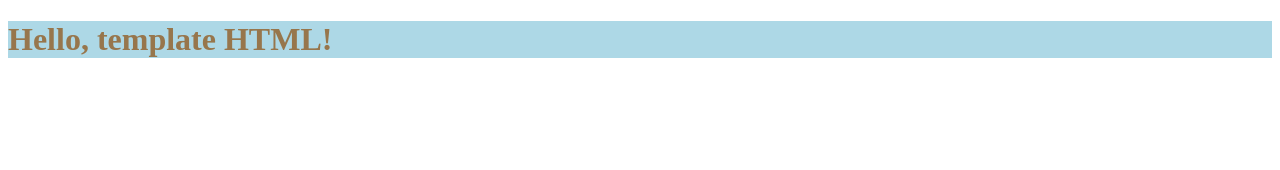
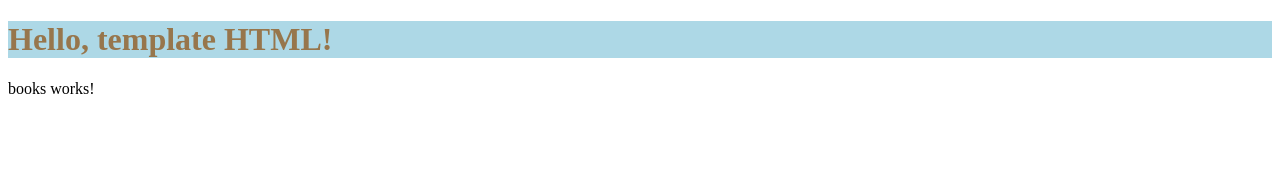
Before and after one commit to benitomiyazato/angular14, an Angular app: page / in a window 1280 px wide. Shown: the top 170 px of the page. Built offline with nearby package versions, Linux system fonts and the light colour scheme.

Commit message:
books component

```diff
--- a/src/app/app.component.html
+++ b/src/app/app.component.html
@@ -1 +1,2 @@
 <h1>Hello, template HTML!</h1>
+<app-books></app-books>
--- a/src/app/app.module.ts
+++ b/src/app/app.module.ts
@@ -1,9 +1,10 @@
 import { NgModule } from "@angular/core";
 import { AppComponent } from "./app.component";
 import { BrowserModule } from "@angular/platform-browser";
+import { BooksComponent } from './books/books.component';
 
 @NgModule({
-  declarations: [AppComponent],
+  declarations: [AppComponent, BooksComponent],
   imports: [BrowserModule],
   bootstrap: [AppComponent]
 })
--- /dev/null
+++ b/src/app/books/books.component.html
@@ -0,0 +1 @@
+<p>books works!</p>
```
Also changed, not shown: src/app/books/books.component.ts (added, +10 -0 lines), src/app/books/books.component.css (added), 1 other file (tests, documents, lock files or other folders).
